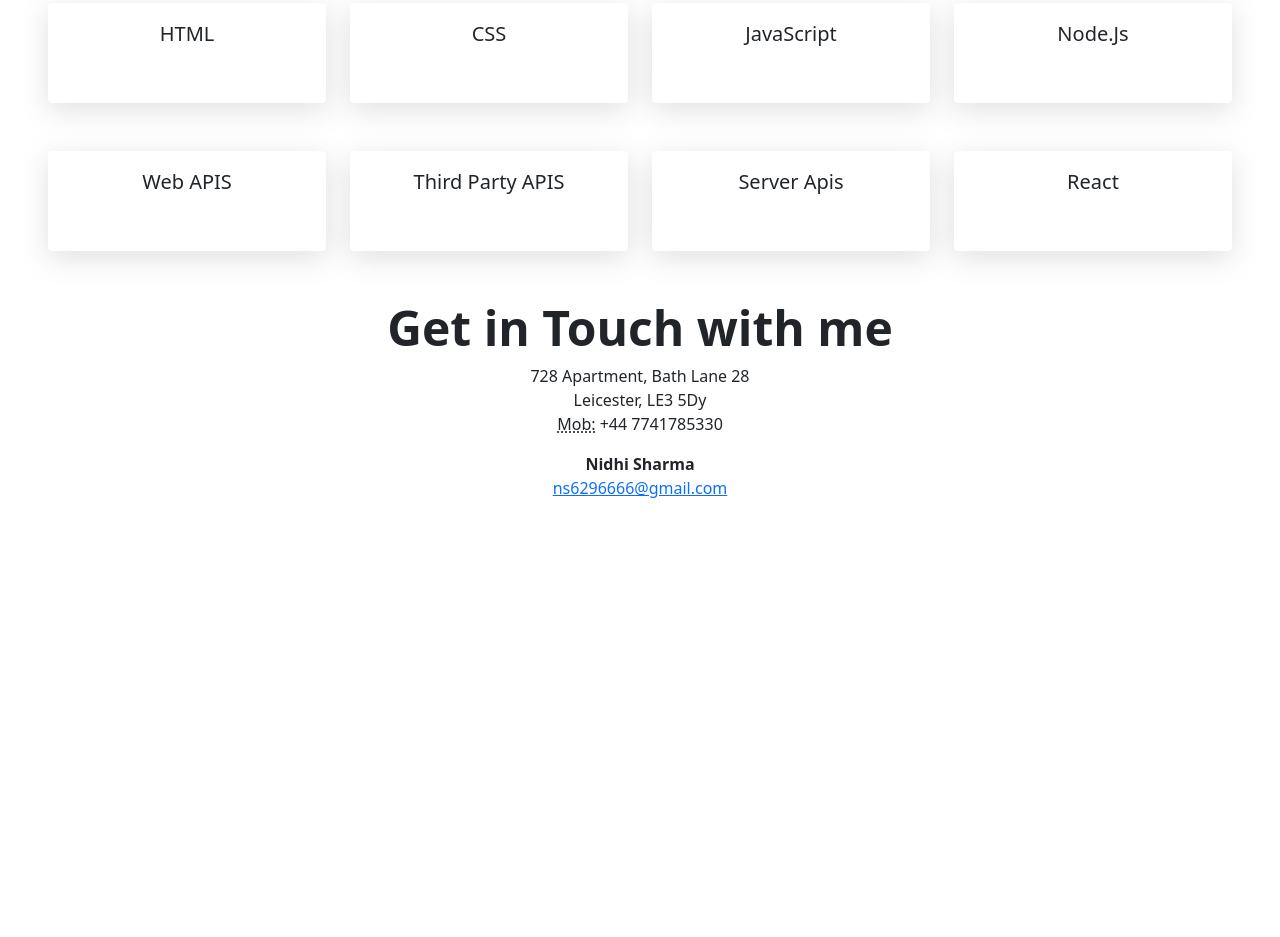
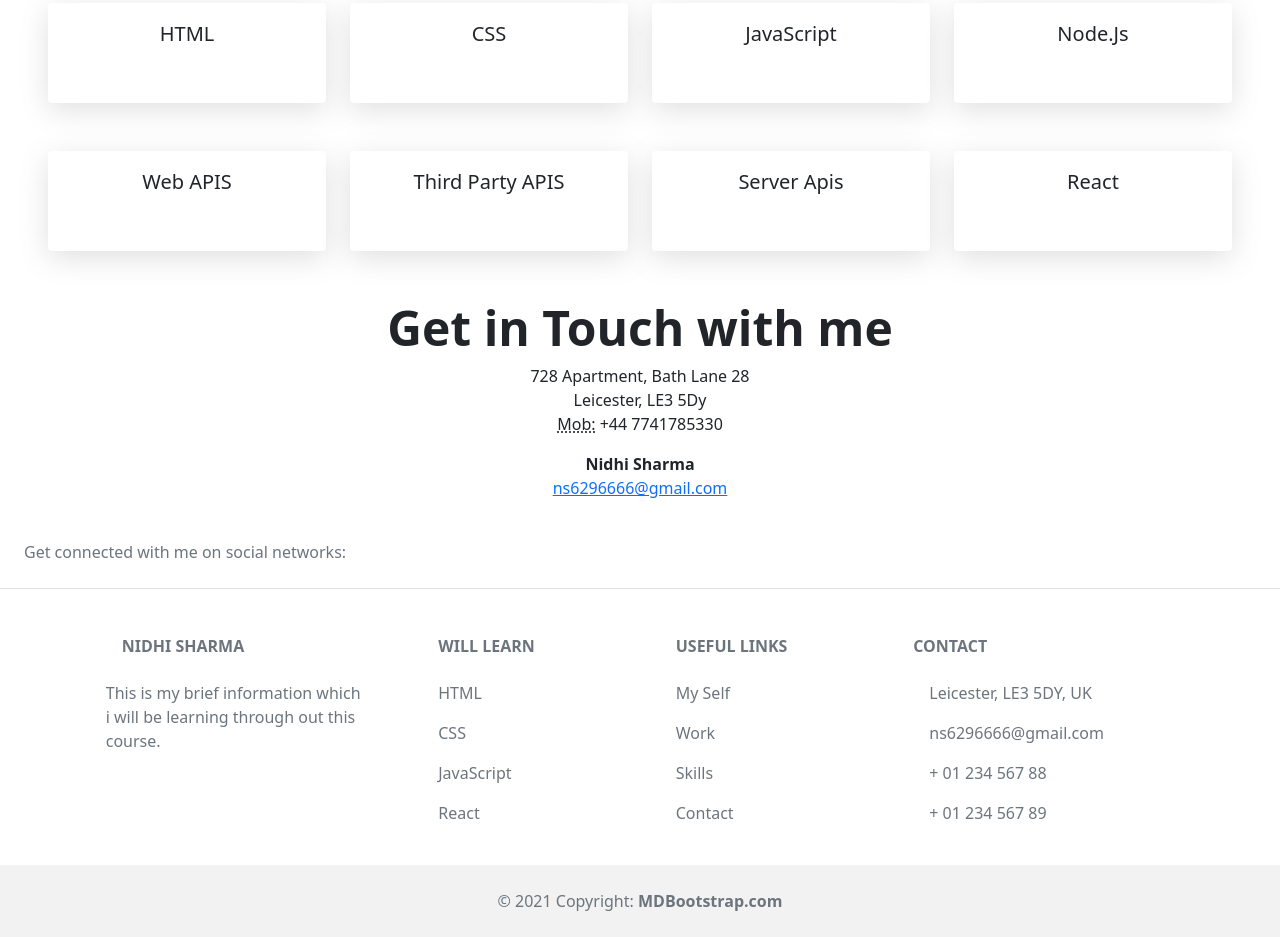
Before and after one commit to ns6296666/Bootstrap-Portfolio, a plain HTML site: page index.html in a window 1280 px wide. Shown: the part 1212-2149 px from the top of the page. Before the commit the page ends 1728 px from the top, so only its background shows below. Drawn offline with nearby package versions, Linux system fonts and the light colour scheme.

Commit message:
footer done

```diff
--- a/css/style.css
+++ b/css/style.css
@@ -22,9 +22,16 @@ ul li {
   box-shadow: rgba(100, 100, 111, 0.2) 0px 7px 29px 0px;
   height: 100px;
 }
+.skill-card :hover {
+  box-shadow: rgba(99, 99, 99, 0.2) 0px 2px 8px 0px;
+  background-color: lightgray;
+}
 .skill-card .card-body {
   font-size: 20px;
 }
 .skills p {
   font-size: 20px;
 }
+footer a {
+  text-decoration: none;
+}
--- a/index.html
+++ b/index.html
@@ -256,6 +256,132 @@
         </address>
       </div>
     </section>
+
+    <!-- footer -->
+
+    <footer class="text-center text-lg-start bg-body-tertiary text-muted">
+      <!-- Section: Social media -->
+      <section
+        class="d-flex justify-content-center justify-content-lg-between p-4 border-bottom"
+      >
+        <!-- Left -->
+        <div class="me-5 d-none d-lg-block">
+          <span>Get connected with me on social networks:</span>
+        </div>
+        <!-- Left -->
+
+        <!-- Right -->
+        <div>
+          <a href="" class="me-4 text-reset">
+            <i class="fab fa-facebook-f"></i>
+          </a>
+          <a href="" class="me-4 text-reset">
+            <i class="fab fa-twitter"></i>
+          </a>
+          <a href="" class="me-4 text-reset">
+            <i class="fab fa-google"></i>
+          </a>
+          <a href="" class="me-4 text-reset">
+            <i class="fab fa-instagram"></i>
+          </a>
+          <a href="" class="me-4 text-reset">
+            <i class="fab fa-linkedin"></i>
+          </a>
+          <a href="" class="me-4 text-reset">
+            <i class="fab fa-github"></i>
+          </a>
+        </div>
+        <!-- Right -->
+      </section>
+      <!-- Section: Social media -->
+
+      <!-- Section: Links  -->
+      <section class="">
+        <div class="container text-center text-md-start mt-5">
+          <!-- Grid row -->
+          <div class="row mt-3">
+            <!-- Grid column -->
+            <div class="col-md-3 col-lg-4 col-xl-3 mx-auto mb-4">
+              <!-- Content -->
+              <h6 class="text-uppercase fw-bold mb-4">
+                <i class="fas fa-gem me-3"></i>Nidhi Sharma
+              </h6>
+              <p>
+                This is my brief information which i will be learning through
+                out this course.
+              </p>
+            </div>
+            <!-- Grid column -->
+
+            <!-- Grid column -->
+            <div class="col-md-2 col-lg-2 col-xl-2 mx-auto mb-4">
+              <!-- Links -->
+              <h6 class="text-uppercase fw-bold mb-4">Will Learn</h6>
+              <p>
+                <span class="text-reset">HTML</span>
+              </p>
+              <p>
+                <span class="text-reset">CSS</span>
+              </p>
+              <p>
+                <span class="text-reset">JavaScript</span>
+              </p>
+              <p>
+                <span class="text-reset">React</span>
+              </p>
+            </div>
+            <!-- Grid column -->
+
+            <!-- Grid column -->
+            <div class="col-md-3 col-lg-2 col-xl-2 mx-auto mb-4">
+              <!-- Links -->
+              <h6 class="text-uppercase fw-bold mb-4">Useful links</h6>
+              <p>
+                <a href="#my-self" class="text-reset">My Self</a>
+              </p>
+              <p>
+                <a href="#work" class="text-reset">Work</a>
+              </p>
+              <p>
+                <a href="#skills" class="text-reset">Skills</a>
+              </p>
+              <p>
+                <a href="#contact" class="text-reset">Contact</a>
+              </p>
+            </div>
+            <!-- Grid column -->
+
+            <!-- Grid column -->
+            <div class="col-md-4 col-lg-3 col-xl-3 mx-auto mb-md-0 mb-4">
+              <!-- Links -->
+              <h6 class="text-uppercase fw-bold mb-4">Contact</h6>
+              <p><i class="fas fa-home me-3"></i> Leicester, LE3 5DY, UK</p>
+              <p>
+                <i class="fas fa-envelope me-3"></i>
+                ns6296666@gmail.com
+              </p>
+              <p><i class="fas fa-phone me-3"></i> + 01 234 567 88</p>
+              <p><i class="fas fa-print me-3"></i> + 01 234 567 89</p>
+            </div>
+            <!-- Grid column -->
+          </div>
+          <!-- Grid row -->
+        </div>
+      </section>
+      <!-- Section: Links  -->
+
+      <!-- Copyright -->
+      <div
+        class="text-center p-4"
+        style="background-color: rgba(0, 0, 0, 0.05)"
+      >
+        © 2021 Copyright:
+        <a class="text-reset fw-bold" href="https://mdbootstrap.com/"
+          >MDBootstrap.com</a
+        >
+      </div>
+      <!-- Copyright -->
+    </footer>
     <script
       src="https://cdn.jsdelivr.net/npm/bootstrap@5.0.2/dist/js/bootstrap.bundle.min.js"
       integrity="sha384-MrcW6ZMFYlzcLA8Nl+NtUVF0sA7MsXsP1UyJoMp4YLEuNSfAP+JcXn/tWtIaxVXM"
```
